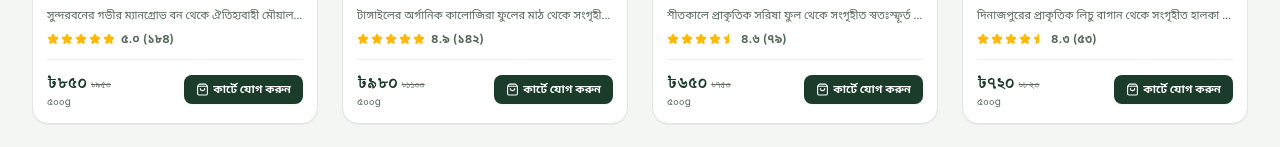
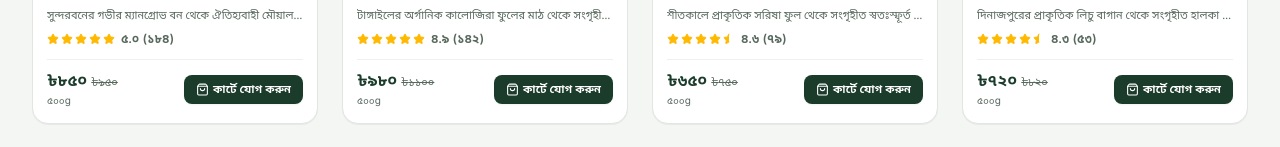
Before and after one commit to tridib371/prokriti-barta, a React (Vite) app: page /offers in a window 1280 px wide. Shown: the part 773-920 px from the top of the page. Built offline with nearby package versions, Linux system fonts and the light colour scheme; grey boxes are pictures that could not be loaded.

Commit message:
fix(i18n): ensure uniform baseline and lining digits for Bengali numerals (০-৯) across price tags

```diff
--- a/src/components/shop/ProductCard.jsx
+++ b/src/components/shop/ProductCard.jsx
@@ -91,12 +91,12 @@ export default function ProductCard({ product }) {
         <div className="mt-3 pt-2.5 border-t border-line/60 flex items-center justify-between gap-2 shrink-0">
           <div>
             <div className="flex items-baseline gap-1">
-              <span className="font-display font-bold text-sm sm:text-base text-primary">৳{n(product.price)}</span>
+              <span className="font-bn-sans font-bold text-sm sm:text-base text-primary">৳{n(product.price)}</span>
               {product.originalPrice && (
-                <span className="text-[11px] text-muted line-through font-sans">৳{n(product.originalPrice)}</span>
+                <span className="text-[11px] text-muted line-through font-bn-sans">৳{n(product.originalPrice)}</span>
               )}
             </div>
-            <span className="text-[10px] text-muted block">{n(product.weight)}</span>
+            <span className="text-[10px] text-muted block font-bn-sans">{n(product.weight)}</span>
           </div>
 
           <button
--- a/src/index.css
+++ b/src/index.css
@@ -38,6 +38,11 @@
   --color-accent: var(--accent);
   --color-accent-2: var(--accent-2);
   --color-line: var(--line);
+}
+
+/* Ensure uniform baseline and lining figures for Bengali digits */
+body, [class*="font-bn"], .font-display, .font-body {
+  font-feature-settings: "lnum" 1, "tnum" 1;
 }
 
 /* Custom Scrollbar */
--- a/src/pages/ProductDetails.jsx
+++ b/src/pages/ProductDetails.jsx
@@ -115,11 +115,11 @@ export default function ProductDetails() {
 
               {/* Price */}
               <div className="flex items-baseline gap-3 pt-2">
-                <span className="font-display font-bold text-3xl text-accent">৳{n(product.price)}</span>
+                <span className="font-bn-sans font-bold text-3xl text-accent">৳{n(product.price)}</span>
                 {product.originalPrice && (
-                  <span className="text-lg text-muted line-through font-sans">৳{n(product.originalPrice)}</span>
+                  <span className="text-lg text-muted line-through font-bn-sans">৳{n(product.originalPrice)}</span>
                 )}
-                <span className="text-xs text-muted">/ {n(product.weight)}</span>
+                <span className="text-xs text-muted font-bn-sans">/ {n(product.weight)}</span>
               </div>
 
               {/* Short Description */}
```
